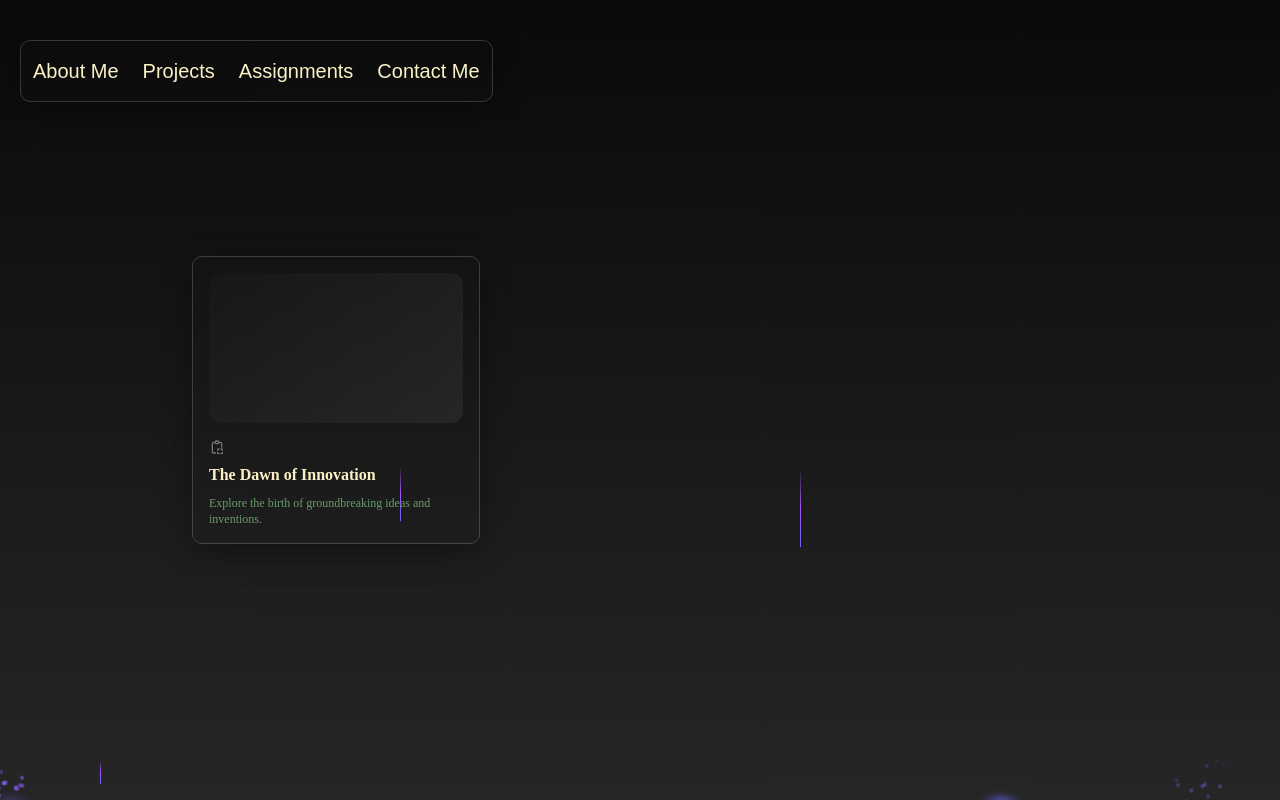
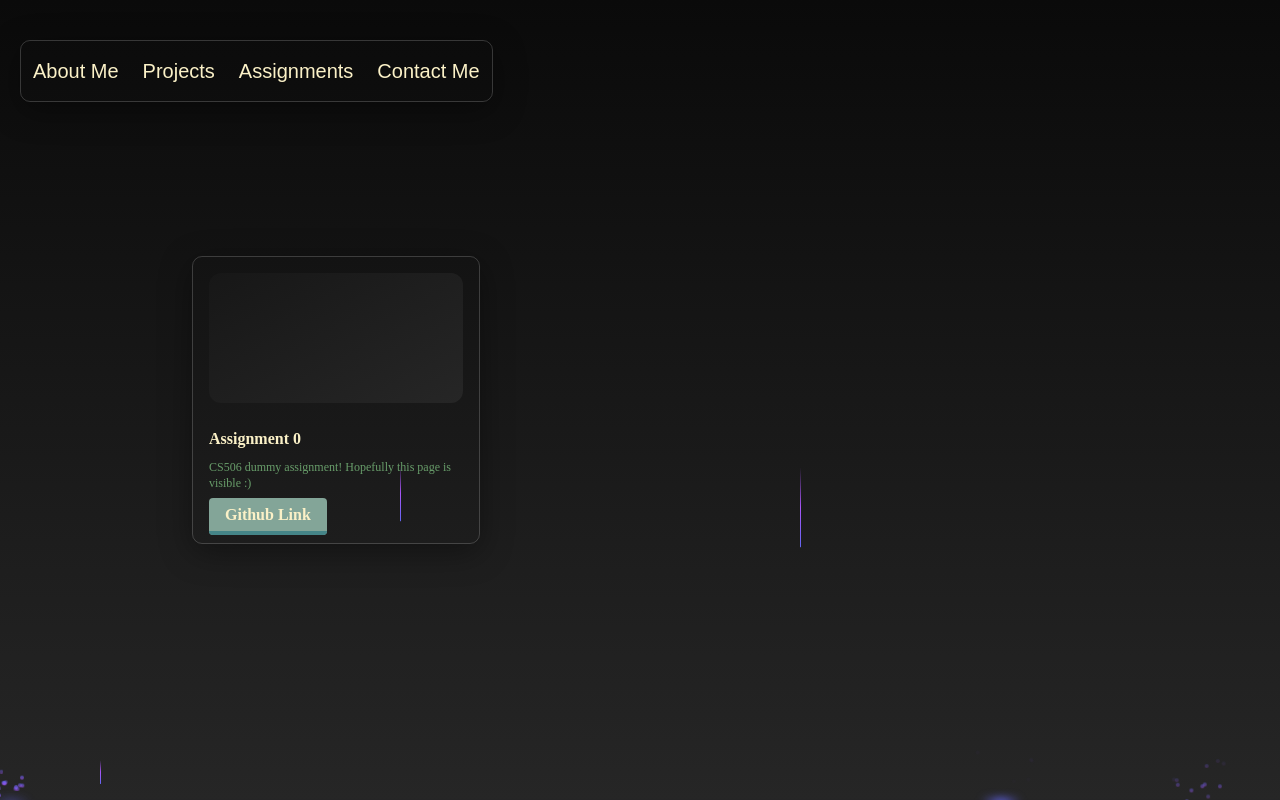
Before and after one commit to T0raT/another-portfolio, a Next.js app: page /assignments in a window 1280 px wide. Built offline with nearby package versions, Linux system fonts and the light colour scheme.

Commit message:
Mostly done with assignment page

```diff
--- a/app/assignments/page.tsx
+++ b/app/assignments/page.tsx
@@ -24,15 +24,15 @@ export default function Assignments() {
   );
   const items = [
     {
-      title: "The Dawn of Innovation",
-      description: "Explore the birth of groundbreaking ideas and inventions.",
+      title: "Assignment 0",
+      description: "CS506 dummy assignment! Hopefully this page is visible :)",
       header: <Skeleton />,
-      icon: <IconClipboardCopy className="h-4 w-4 text-neutral-500" />,
+      icon: "",
     },
   ];
 
   return (
-    <div className="font-futura w-screen h-screen flex flex-col relative">
+    <div className="futura w-screen h-screen flex flex-col relative">
       <header className="flex z-100 animate-intro-shrink bg-[#3c3836]">
         {/* Can use a loop to render this later I think */}
       </header>
@@ -47,7 +47,7 @@ export default function Assignments() {
       >
         <BackgroundBeamsWithCollision className={"h-full md:h-full dark"}>
           {navHover && (
-            <div className="absolute flex flex-col justify-center items-center w-full h-full z-30 backdrop-blur-lg text-5xl font-bold text-gruv-fg0">
+            <div className="absolute futura flex flex-col justify-center items-center w-full h-full z-30 backdrop-blur-lg text-5xl font-bold text-gruv-fg0">
               <h1 className="tracking-in-expand">{hoveredItem}</h1>
             </div>
           )}
--- a/app/page.tsx
+++ b/app/page.tsx
@@ -58,7 +58,7 @@ export default function Home() {
             <h1 className="tracking-in-expand">{hoveredItem}</h1>
           </div>
         )}
-        <h1 className=" z-10 m-auto my-0 gap-10 text-5xl md:text-6xl lg:text-8xl font-bold text-gruv-fg0 ">
+        <h1 className=" z-10 w-[50%] m-auto my-0 gap-10 text-5xl md:text-6xl lg:text-8xl font-bold text-gruv-fg0 ">
           <TextHoverEffect text="Tiger Liu" />
         </h1>
         <TypewriterEffect className="mt-8 text-gruv-yellow" words={words} />
--- a/components/ui/BentoGrid.tsx
+++ b/components/ui/BentoGrid.tsx
@@ -46,9 +46,16 @@ export const BentoGridItem = ({
         <div className="font-sans font-bold text-gruv-fg0 mb-2 mt-2">
           {title}
         </div>
-        <div className="font-sans font-normal text-gruv-aqua text-xs">
+        <div className="font-sans font-normal text-gruv-aqua text-xs mb-3">
           {description}
         </div>
+        <a
+          className="bg-gruv-blue1 hover:bg-gruv-aqua1 text-gruv-fg0 font-bold py-2 px-4 border-b-4 border-gruv-blue hover:border-gruv-aqua rounded"
+          href="https://github.com/T0raT/tigerliu-assignment-0"
+          target="_blank"
+        >
+          Github Link
+        </a>
       </div>
     </div>
   );
```
Also changed, not shown: public/passion.jpg (added).
